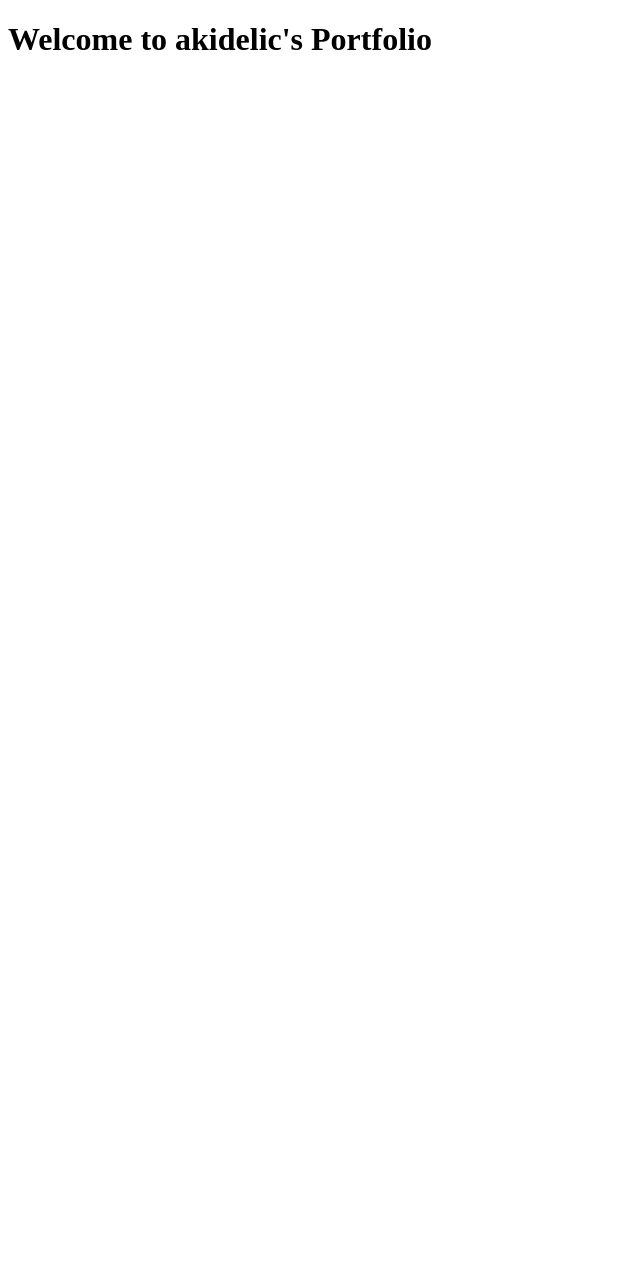
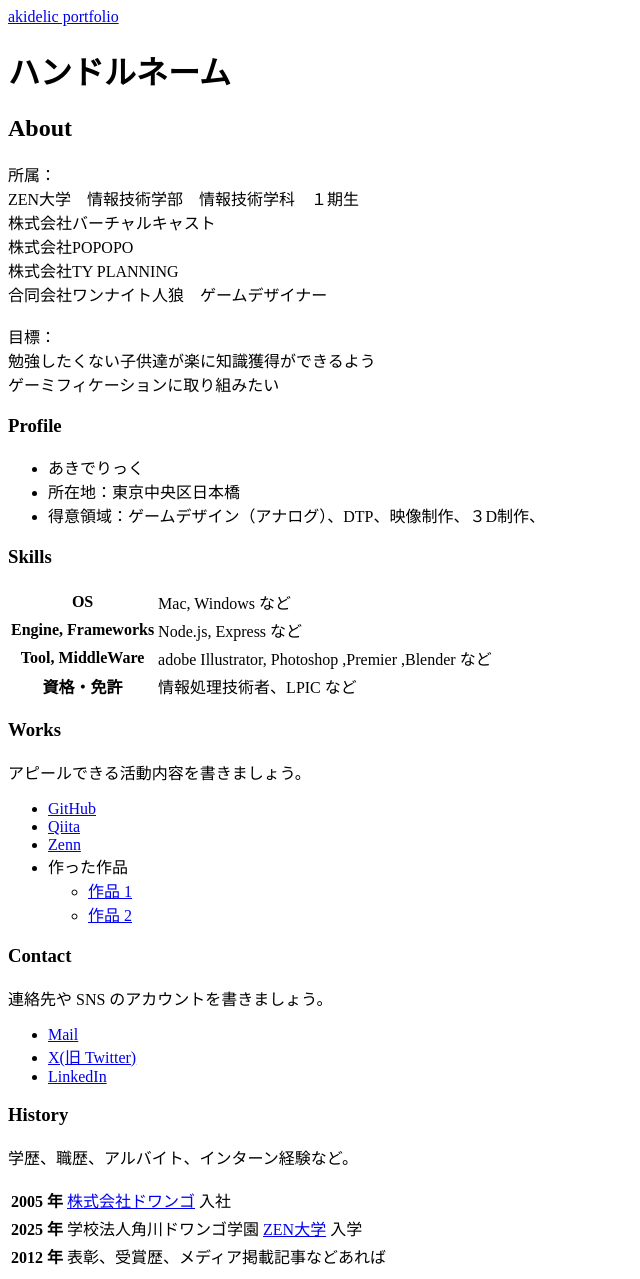
Before and after one commit to akidelic/akidelic.github.io, a plain HTML site: page index.html in a window 1280 px wide. Shown: the whole page, without its empty margins (0-640 px from the left). Before the commit the page ends 800 px from the top, so only its background shows below. Drawn offline with Linux system fonts and the light colour scheme.

Commit message:
add profile contents

```diff
--- a/index.html
+++ b/index.html
@@ -5,7 +5,98 @@
   <meta name="viewport" content="width=device-width, initial-scale=1.0">
   <title>akidelic portfolio</title>
 </head>
-<body>
-  <h1>Welcome to akidelic's Portfolio</h1>
+<body class="bg-warning">
+   <header>
+      <nav class="navbar bg-warning-subtle" data-bs-theme="dark">
+        <div class="container-fluid">
+          <a class="navbar-brand" href="#">akidelic portfolio</a>
+        </div>
+      </nav>
+    </header>
+    <div class="container p-3 text-center rounded-3 shadow-lg">
+       <body>
+    <h1>ハンドルネーム</h1>
+
+    <h2>About</h2>
+    <p>
+      所属：<br>
+      ZEN大学　情報技術学部　情報技術学科　１期生<br>
+      株式会社バーチャルキャスト<br>
+      株式会社POPOPO<br>
+      株式会社TY PLANNING<br>
+      合同会社ワンナイト人狼　ゲームデザイナー<br>
+      <br>
+      目標：<br>
+      勉強したくない子供達が楽に知識獲得ができるよう<br>
+      ゲーミフィケーションに取り組みたい<br>
+    </p>
+
+    <h3>Profile</h3>
+    <ul>
+      <li>あきでりっく</li>
+      <li>所在地：東京中央区日本橋</li>
+      <li>得意領域：ゲームデザイン（アナログ）、DTP、映像制作、３D制作、</li>
+    </ul>
+
+    <h3>Skills</h3>
+    <table>
+      <tr>
+        <th>OS</th>
+        <td>Mac, Windows など</td>
+      </tr>
+      <tr>
+        <th>Engine, Frameworks</th>
+        <td>Node.js, Express など</td>
+      </tr>
+      <tr>
+        <th>Tool, MiddleWare</th>
+        <td>adobe Illustrator, Photoshop ,Premier ,Blender など</td>
+
+      </tr>
+      <tr>
+        <th>資格・免許</th>
+        <td>情報処理技術者、LPIC など</td>
+      </tr>
+    </table>
+
+    <h3>Works</h3>
+    <p>アピールできる活動内容を書きましょう。</p>
+    <ul>
+      <li><a href="https://github.com/akidelic/">GitHub</a></li>
+      <li><a href="https://qiita.com/">Qiita</a></li>
+      <li><a href="https://zenn.dev/">Zenn</a></li>
+      <li>
+        作った作品
+        <ul>
+          <li><a href="https://example.com/">作品 1</a></li>
+          <li><a href="https://example.com/">作品 2</a></li>
+        </ul>
+      </li>
+    </ul>
+
+    <h3>Contact</h3>
+    <p>連絡先や SNS のアカウントを書きましょう。</p>
+    <ul>
+      <li><a href="mailto:akydelic@yahoo.co.jp">Mail</a></li>
+      <li><a href="https://twitter.com/akidelic">X(旧 Twitter)</a></li>
+      <li><a href="https://www.linkedin.com/">LinkedIn</a></li>
+    </ul>
+
+    <h3>History</h3>
+    <p>学歴、職歴、アルバイト、インターン経験など。</p>
+    <table>
+      <tr>
+        <th>2005 年</th>
+        <td><a href="https://dwango.co.jp/">株式会社ドワンゴ</a> 入社</td>
+      </tr>
+      <tr>
+        <th>2025 年</th>
+        <td>学校法人角川ドワンゴ学園 <a href="https://nnn.ed.jp/">ZEN大学</a> 入学</td>
+      </tr>
+      <tr>
+        <th>2012 年</th>
+        <td>表彰、受賞歴、メディア掲載記事などあれば</td>
+      </tr>
+    </table>
 </body>
 </html>
```
